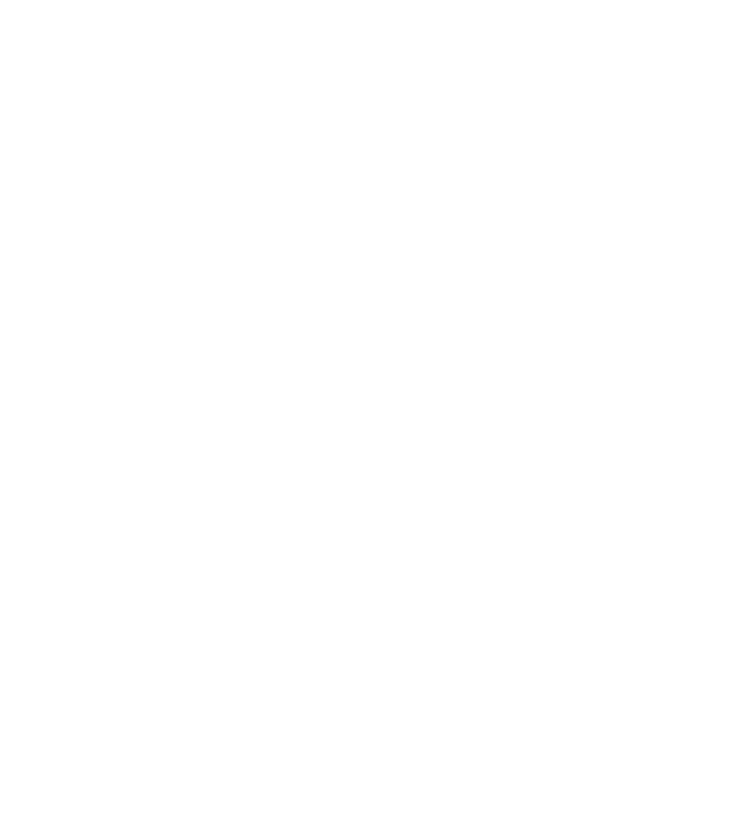
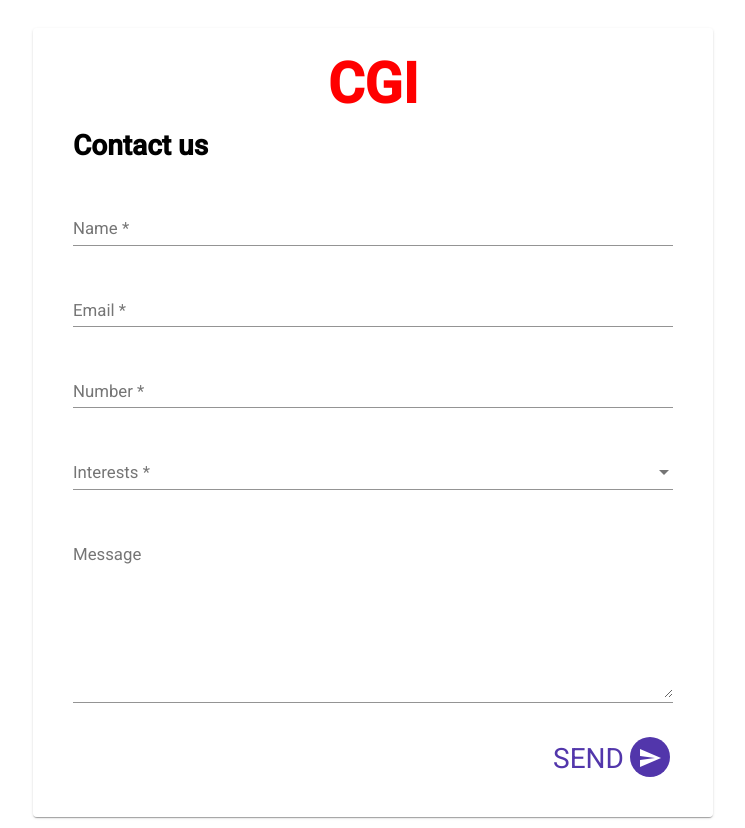
Before and after one commit to roalv7/recrutamento-frontend, an Angular app: page /form in a window 1280 px wide. Before the commit this address led to /. Shown: the whole page, without its empty margins (267-1012 px from the left). Before the commit the page ends 800 px from the top, so only its background shows below. Built offline with nearby package versions, Linux system fonts and the light colour scheme.

Commit message:
Change path

```diff
--- a/src/app/app-routing.module.ts
+++ b/src/app/app-routing.module.ts
@@ -5,9 +5,9 @@
 
 const routes: Routes = [
 
-    {path: 'form-page.component', component: FormPageComponent},
-    {path: 'thanks-page.component', component: ThanksPageComponent},
-    {path: '', redirectTo: '/form-page.component', pathMatch: 'full'}
+    {path: 'form', component: FormPageComponent},
+    {path: 'thanksPage', component: ThanksPageComponent},
+    {path: '', redirectTo: '/form', pathMatch: 'full'}
 ];
 
 @NgModule({
--- a/src/app/components/button-input/button-input.component.html
+++ b/src/app/components/button-input/button-input.component.html
@@ -2,7 +2,7 @@
 <button type="submit" >></button> -->
 <div>
     <mat-label class="text">SEND</mat-label>
-    <button [disabled]="formName.invalid || formEmail.invalid || formNumber.invalid || formInterests.invalid" type="submit" class="button" mat-mini-fab color="success" routerLink="/thanks-page.component">
+    <button [disabled]="formName.invalid || formEmail.invalid || formNumber.invalid || formInterests.invalid" type="submit" class="button" mat-mini-fab color="success" routerLink="/thanksPage">
         <mat-icon>send</mat-icon>
     </button>
 </div>
```
